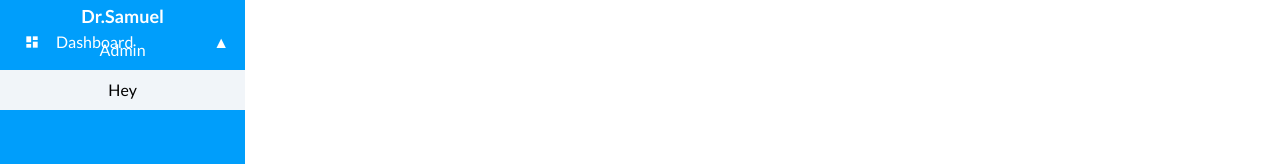
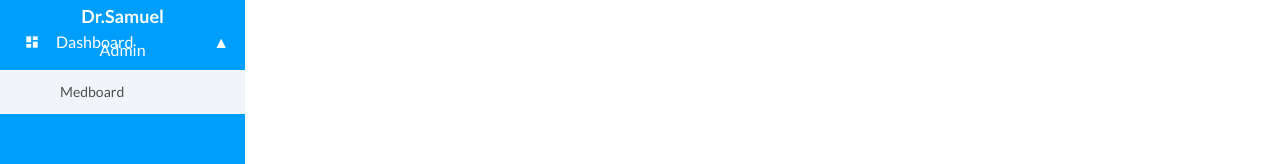
Before and after one commit to T3d4/medboard, a Vue app: page / in a window 1280 px wide. Shown: the part 231-395 px from the top of the page. Built offline with nearby package versions, Linux system fonts and the light colour scheme.

Commit message:
minor update

```diff
--- a/src/components/Accordion.vue
+++ b/src/components/Accordion.vue
@@ -11,7 +11,12 @@
       <span class="down-Arrow ml-[80px] border-none" v-show="!active">&#9660;</span>
       <span class="up-Arrow ml-[80px] border-none" v-show="active">&#9650;</span>
     </router-link>
-    <div class="bg-slate-100 text-black p-2 hover:text-dashboard-primary" v-show="active">Hey</div>
+    <div
+      class="bg-slate-100 text-[#4E4E4E] py-3 font-[14px] text-left pl-[60px] hover:text-dashboard-primary text-sm"
+      v-show="active"
+    >
+      Medboard
+    </div>
   </div>
 </template>
 
```
